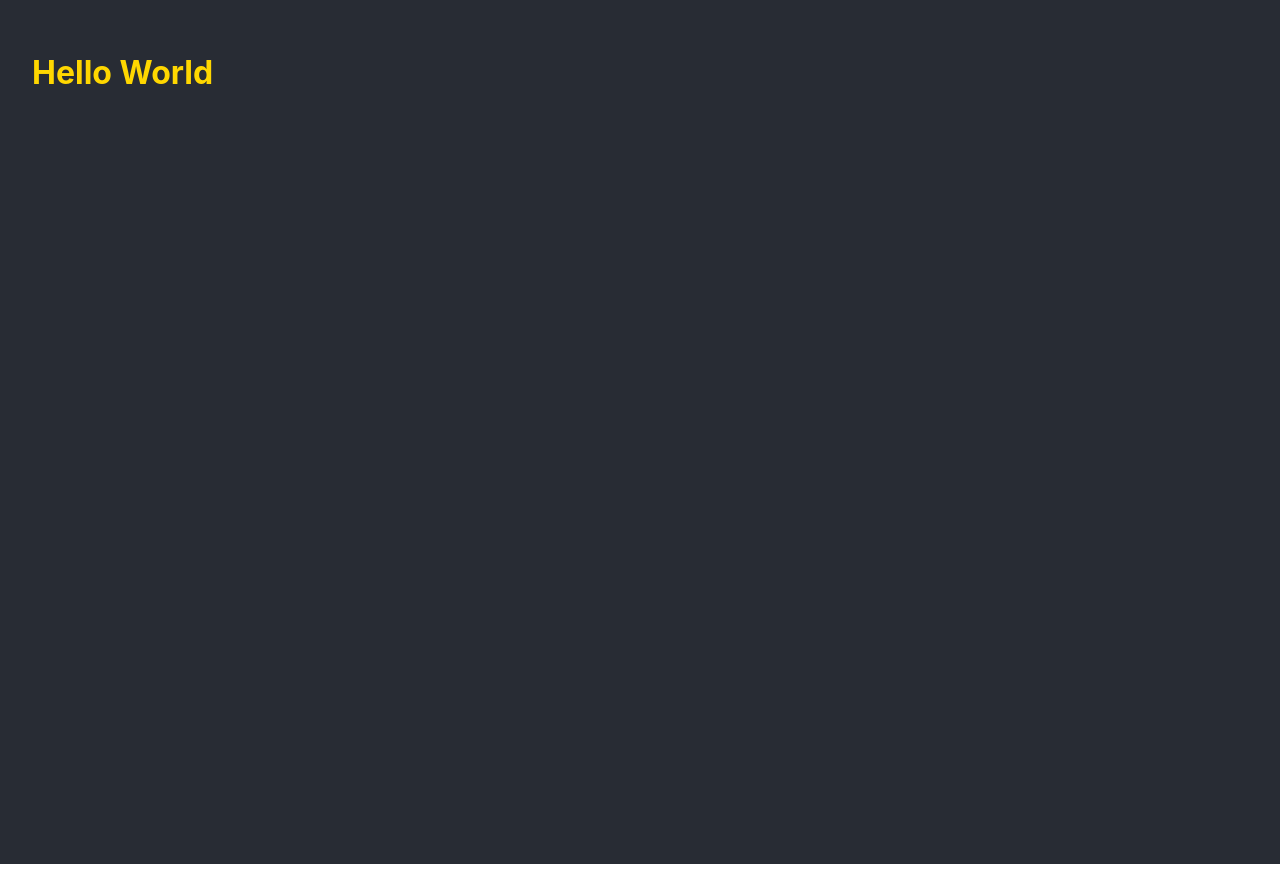
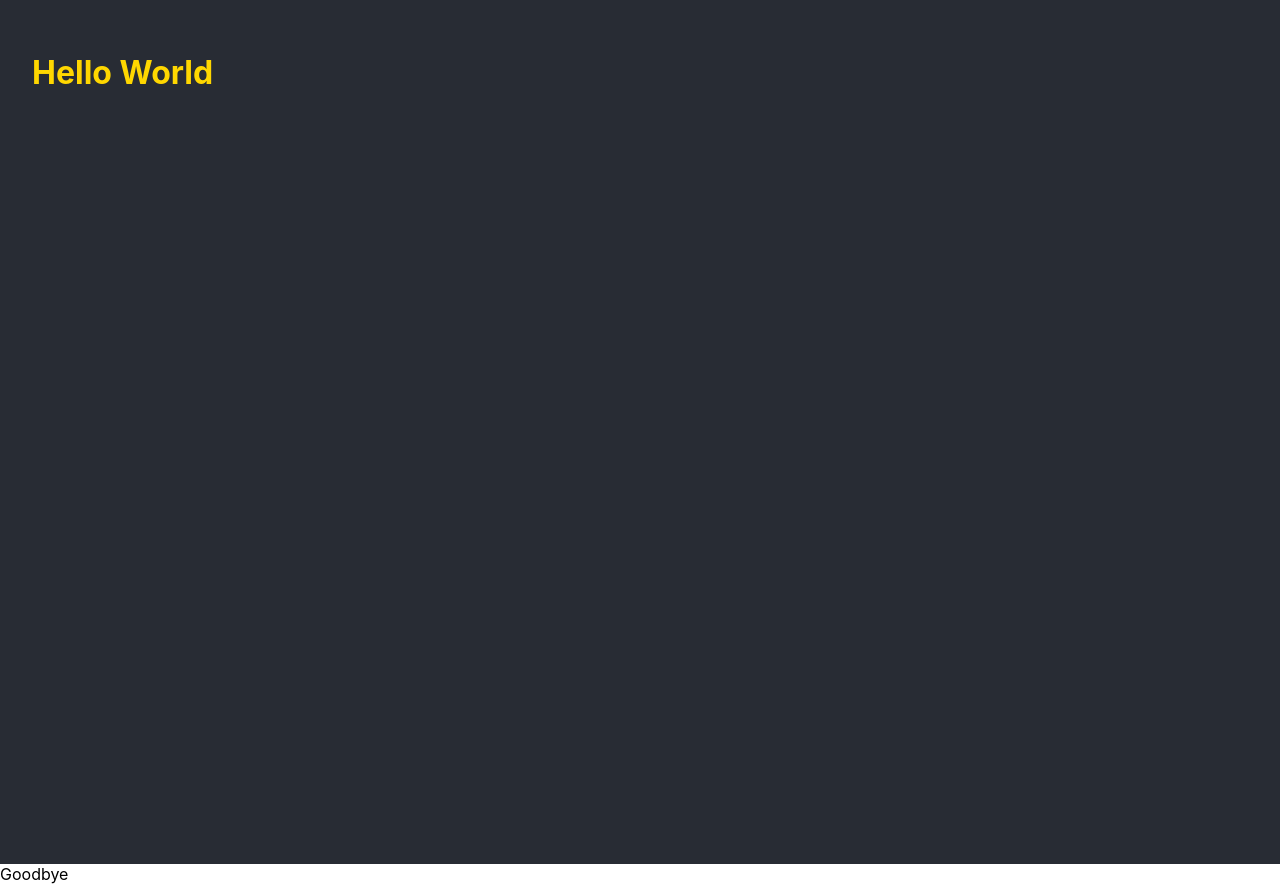
Before and after one commit to anmolarora1711/React2021bySteveGriffith, a React (Create React App) app: page / in a window 1280 px wide. Built offline with nearby package versions, Linux system fonts and the light colour scheme.

Commit message:
finish coding episode 2

```diff
--- a/src/App.js
+++ b/src/App.js
@@ -3,15 +3,16 @@ import './App.css';
 
 function App() {
 
-  let appName = 'App';
+  let appStyle = 'App';
 
   return (
-    <div className={appName}>
-      <h1 className="hello">
-        Hello World
-      </h1>
-    </div>
-  );
+    <>
+      <div className={appStyle}>
+        <h1 style={{ color: 'gold' }}>Hello World</h1>
+      </div>
+      <div>Goodbye</div>
+    </>
+  )
 }
 
 export default App;
```
Also changed, not shown: src/index.js (line endings or trailing spaces).
